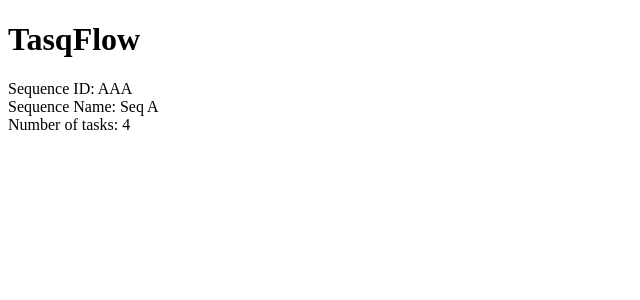
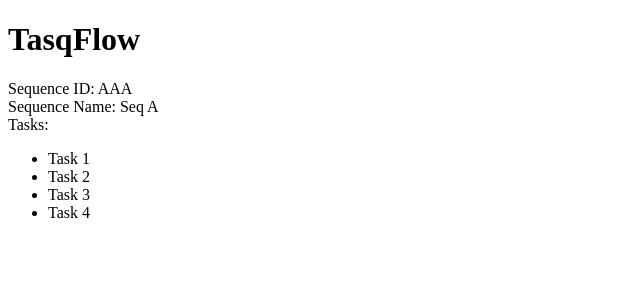
Before and after one commit to Nielam-Dass/TasqFlow, a React (Vite) app: page /sequence/AAA in a window 1280 px wide. Shown: the top 300 px of the page, without its empty margins (0-640 px from the left). Built offline with nearby package versions, Linux system fonts and the light colour scheme.

Commit message:
Display list of tasks in SequencePage component

```diff
--- a/src/pages/sequence/SequencePage.tsx
+++ b/src/pages/sequence/SequencePage.tsx
@@ -1,6 +1,7 @@
 import type { JSX } from "react"
 import { useParams } from "react-router"
 import { useTasqUserData } from "../../components/TasqUserData"
+import type Task from "../../types/Task"
 
 /**
  * Component to display sequence of tasks
@@ -15,7 +16,12 @@ function SequencePage(): JSX.Element {
     <>
       <div>Sequence ID: {seqId}</div>
       <div>Sequence Name: {tasqUserData.sequences[seqId].sequenceName}</div>
-      <div>Number of tasks: {tasqUserData.sequences[seqId].tasks.length}</div>
+      <div>Tasks:</div>
+      <ul>
+        {tasqUserData.sequences[seqId].tasks.map((t: Task) => {
+          return <li>{t.taskName}</li>
+        })}
+      </ul>
     </>
   )
 }
```
